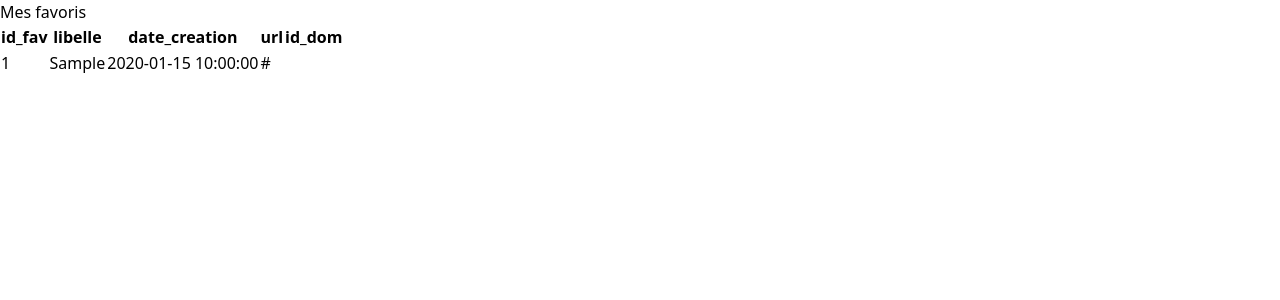
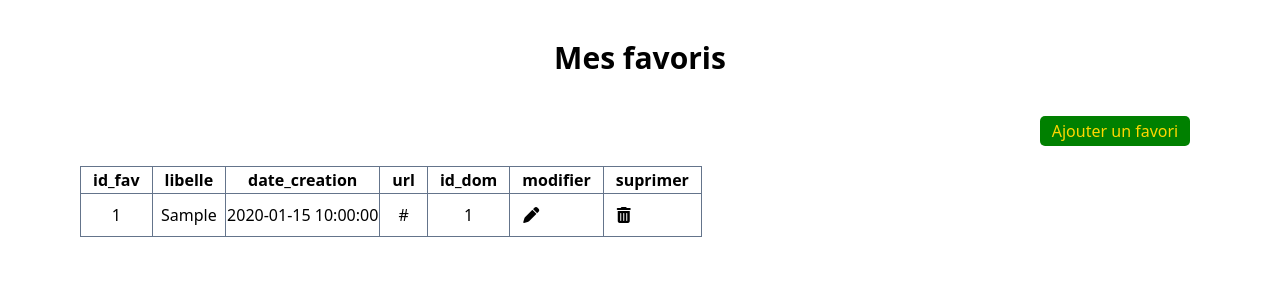
Before and after one commit to martinched/brief6_php, a PHP site: page / in a window 1280 px wide. Shown: the top 300 px of the page. Run offline with PHP 8.4, Linux system fonts and the light colour scheme; tables that the repository leaves empty or names only in its code hold one stand-in row (values such as "Sample post"); some libraries are stand-ins or nearby versions.

Commit message:
style bouton ajouter

```diff
--- a/src/header.php
+++ b/src/header.php
@@ -4,9 +4,10 @@
     <meta charset="UTF-8">
     <meta name="viewport" content="width=device-width, initial-scale=1.0">
     <link href="./output.css" rel="stylesheet">
+    <script src="https://kit.fontawesome.com/e14b518d69.js" crossorigin="anonymous"></script>
     <title>php pdo</title>
 </head>
-<body>
+<body class="mx-20 ">
     <header>
-        <h1>Mes favoris</h1>
+        <h1 class="text-3xl font-extrabold text-center m-10">Mes favoris</h1>
     </header>
--- a/src/index.php
+++ b/src/index.php
@@ -5,24 +5,30 @@ $result = $pdo->query("SELECT * FROM favori");
 
 ?>
 <section id="bookmarks">
+        <div class="flex justify-end"><button class="bouton ">Ajouter un favori</button></div>
         <table class="table-fav">
-            <tr>
-                <th>id_fav</th>
-                <th>libelle</th>
-                <th>date_creation</th>
-                <th>url</th>
-                <th>id_dom</th>
+            <tr class="border-separate border border-slate-500 border-indigo-500/100 ">
+                <th class="border-separate border border-slate-500 border-indigo-500/100 px-3 text-center">id_fav</th>
+                <th class="border-separate border border-slate-500 border-indigo-500/100 px-3 text-center">libelle</th>
+                <th class="border-separate border border-slate-500 border-indigo-500/100 px-3 text-center">date_creation</th>
+                <th class="border-separate border border-slate-500 border-indigo-500/100 px-3 text-center">url</th>
+                <th class="border-separate border border-slate-500 border-indigo-500/100 px-3 text-center">id_dom</th>
+                <th class="border-separate border border-slate-500 border-indigo-500/100 px-3 text-center">modifier</th>
+                <th class="border-separate border border-slate-500 border-indigo-500/100 px-3 text-center">suprimer</th>
             </tr>
 
         <?php
             foreach($favori as $fav){
         ?>
-            <tr>
-                <td><?php echo $fav['id_fav'];?></td>
-                <td><?php echo $fav['libelle'];?></td>
-                <td><?php echo $fav['date_creation'];?></td>
+            <tr class="border-separate border border-slate-500 border-indigo-500/100 even:bg-white odd:bg-gray-200">
+                <td class="border-separate border border-slate-500 border-indigo-500/100 text-center"><?php echo $fav['id_fav'];?></td>
+                <td class="border-separate border border-slate-500 border-indigo-500/100 text-center"><?php echo $fav['libelle'];?></td>
+                <td class="border-separate border border-slate-500 border-indigo-500/100 text-center"><?php echo $fav['date_creation'];?></td>
                 <!--comme ci-dessous: l'ouverture de la balise php ainsi que le "echo" qui suis peuvent se contracter en un seul "< ?="-->
-                <td><?=$fav['url'];?></td>
+                <td class="border-separate border border-slate-500 border-indigo-500/100 text-center"><?=$fav['url'];?></td>
+                <td class="border-separate border border-slate-500 border-indigo-500/100 text-center"><?=$fav['id_dom'];?></td>
+                <td class="border-separate border border-slate-500 border-indigo-500/100 items-center"><i class="fa-solid fa-pen m-3"></i></td>
+                <td class="border-separate border border-slate-500 border-indigo-500/100 items-center"><i class="fa-solid fa-trash-can m-3"></i></td>
             </tr>
         <?php
             }
--- a/src/output.css
+++ b/src/output.css
@@ -543,3 +543,89 @@ video {
   --tw-backdrop-saturate:  ;
   --tw-backdrop-sepia:  ;
 }
+
+.m-10 {
+  margin: 2.5rem;
+}
+
+.m-3 {
+  margin: 0.75rem;
+}
+
+.mx-20 {
+  margin-left: 5rem;
+  margin-right: 5rem;
+}
+
+.flex {
+  display: flex;
+}
+
+.table {
+  display: table;
+}
+
+.border-separate {
+  border-collapse: separate;
+}
+
+.items-center {
+  align-items: center;
+}
+
+.justify-end {
+  justify-content: flex-end;
+}
+
+.border {
+  border-width: 1px;
+}
+
+.border-indigo-500\/100 {
+  border-color: rgb(99 102 241 / 1);
+}
+
+.border-slate-500 {
+  --tw-border-opacity: 1;
+  border-color: rgb(100 116 139 / var(--tw-border-opacity));
+}
+
+.px-3 {
+  padding-left: 0.75rem;
+  padding-right: 0.75rem;
+}
+
+.text-center {
+  text-align: center;
+}
+
+.text-3xl {
+  font-size: 1.875rem;
+  line-height: 2.25rem;
+}
+
+.font-extrabold {
+  font-weight: 800;
+}
+
+.bouton{
+  background-color: green;
+  color: gold;
+  border-radius: 5px;
+  border-style: groove;
+  width: 150px;
+  height: 30px;
+  margin: 10px;
+  margin-top: 0;
+  margin-bottom: 20px;
+}
+
+.odd\:bg-gray-200:nth-child(odd) {
+  --tw-bg-opacity: 1;
+  background-color: rgb(229 231 235 / var(--tw-bg-opacity));
+}
+
+.even\:bg-white:nth-child(even) {
+  --tw-bg-opacity: 1;
+  background-color: rgb(255 255 255 / var(--tw-bg-opacity));
+}
--- a/tailwind.config.js
+++ b/tailwind.config.js
@@ -1,6 +1,6 @@
 /** @type {import('tailwindcss').Config} */
 module.exports = {
-  content: [],
+  content: ["./src/**/*.{html,js,php}"],
   theme: {
     extend: {},
   },
```
Also changed, not shown: src/input.css (+14 -0 lines).
